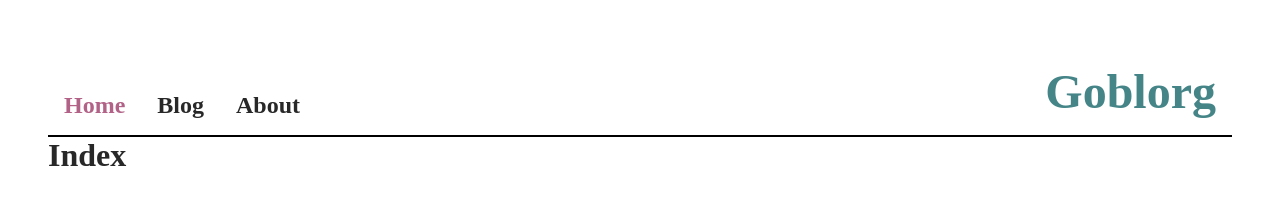
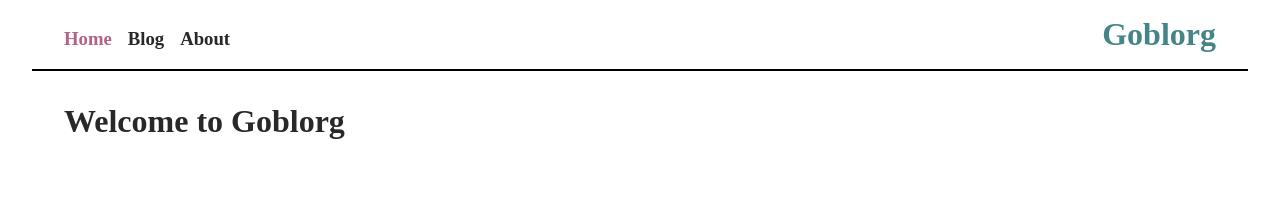
Before and after one commit to galihwicaksono90/blorg, a Gatsby site: page / in a window 1280 px wide. Built offline with nearby package versions, Linux system fonts and the light colour scheme; Gatsby itself is replaced by a stand-in of ours.

Commit message:
Fixed navbar

```diff
--- a/gatsby-browser.js
+++ b/gatsby-browser.js
@@ -12,6 +12,11 @@ export const wrapRootElement = ({ element }) => {
             padding: 0;
             margin: 0;
           }
+          html,
+          body {
+            font-family: "Jost*";
+            font-size: 16px;
+          }
         `}
       />
       {element}
--- a/src/components/Header.js
+++ b/src/components/Header.js
@@ -3,29 +3,29 @@ import { Link, useStaticQuery, graphql } from "gatsby"
 import styled from "@emotion/styled"
 import Navbar from "./Navbar"
 
-const StyledHeader = styled.div`
+const StyledHeader = styled.header`
+  position: sticky;
+  top: 0;
+  left: 0;
   background-color: ${props => props.theme.colors.dark.foreground};
+
   width: 100%;
-  padding: 1rem;
+  height: auto;
+  padding: ${props => props.theme.spacings.small}
+    ${props => props.theme.spacings.medium};
 
   display: flex;
-  align-items: flex-end;
+  align-items: baseline;
   justify-content: space-between;
 
   border-bottom: solid 2px black;
   color: ${props => props.theme.colors.dark.background};
-
   & h1 {
-    // margin: ${props => props.theme.spacings.small} 0 0 0;
-    font-size: 3rem;
-    font-family: "Cascadia Code";
-  }
-
-  & a,
-  a:visited {
-    color: ${({ theme }) => theme.colors.blue};
+    font-size: 2rem;
+    color: ${props => props.theme.colors.blue};
   }
 `
+
 const Header = ({ currentPage = "" }) => {
   const data = useStaticQuery(graphql`
     query headerQuery {
@@ -37,7 +37,7 @@ const Header = ({ currentPage = "" }) => {
     }
   `)
   return (
-    <StyledHeader>
+    <StyledHeader currentPage={currentPage}>
       <Navbar currentPage={currentPage} />
       <Link to="/">
         <h1>{data.site.siteMetadata.title}</h1>
--- a/src/components/Layout.js
+++ b/src/components/Layout.js
@@ -7,21 +7,17 @@ const Layout = props => {
 
 const StyledLayout = styled(Layout)`
   font-family: ${props => props.theme.fonts.main};
-  width: 100%;
-  min-height: 100vh;
+  // width: 100%;
   display: flex;
   flex-direction: column;
   align-items: flex-start;
-  padding: ${props => props.theme.spacings.large};
+  padding: ${props => props.theme.spacings.medium};
+  padding-top: 0;
   background-color: ${props => props.theme.colors.light.background};
   color: ${props => props.theme.colors.light.foreground};
 
   & a {
-    color: ${props => props.theme.colors.blue};
     text-decoration: none;
-    &:visited {
-      color: ${props => props.theme.colors.magenta};
-    }
   }
 `
 
--- a/src/components/Navbar.js
+++ b/src/components/Navbar.js
@@ -1,43 +1,53 @@
 import React from "react"
 import styled from "@emotion/styled"
 import { Link } from "gatsby"
-import { Location } from "@reach/router"
 
-const StyledNavbar = styled.nav`
+const StyledNavbar = styled.ul`
   display: flex;
   align-items: center;
   justify-content: center;
-
-  & h2 {
-    margin-right: ${props => props.theme.spacings.medium};
+  @media screen and (max-width: 720px) {
+    & li {
+      display: none;
+    }
   }
 `
-const StyledHeader = styled.h2`
+const StyledNavbarItem = styled.li`
+  list-style: none;
+  margin-right: ${props => props.theme.spacings.small};
+  & h3 {
     color: ${props => props.theme.colors.light.foreground};
     &.active {
       color: ${props => props.theme.colors.magenta};
     }
+  }
 `
 
-const Navbar = ({ currentPage = "" }) => {
-  console.log(currentPage)
+const NavbarItem = ({ children, to, className }) => {
+  return (
+    <StyledNavbarItem>
+      <Link to={to}>
+        <h3 className={className}>{children}</h3>
+      </Link>
+    </StyledNavbarItem>
+  )
+}
+
+const Navbar = ({ currentPage }) => {
   return (
     <StyledNavbar>
-      <Link to="/">
-        <StyledHeader className={currentPage === "index" && "active"}>
+      <NavbarItem to="/" className={currentPage === "index" ? "active" : ""}>
         Home
-        </StyledHeader>
-      </Link>
-      <Link to="/blog">
-        <StyledHeader className={currentPage === "blog" && "active"}>
+      </NavbarItem>
+      <NavbarItem to="/blog" className={currentPage === "blog" ? "active" : ""}>
         Blog
-        </StyledHeader>
-      </Link>
-      <Link to="/about">
-        <StyledHeader className={currentPage === "about" && "active"}>
+      </NavbarItem>
+      <NavbarItem
+        to="/about"
+        className={currentPage === "about" ? "active" : ""}
+      >
         About
-        </StyledHeader>
-      </Link>
+      </NavbarItem>
     </StyledNavbar>
   )
 }
--- a/src/pages/index.js
+++ b/src/pages/index.js
@@ -1,13 +1,24 @@
 import React from "react"
+import styled from "@emotion/styled"
 
 import Layout from "../components/Layout.js"
 import Header from "../components/Header"
 
+const IndexContent = styled.div`
+  width: 100%;
+  padding: ${props => props.theme.spacings.medium};
+  display: flex;
+  justify-content: flex-start;
+  align-items: flex-start;
+`
+
 const Home = ({ data }) => {
   return (
     <Layout>
-      <Header currentPage={"index"} />
-      <h1>Index</h1>
+      <Header currentPage="index" />
+      <IndexContent>
+        <h1>Welcome to Goblorg</h1>
+      </IndexContent>
     </Layout>
   )
 }
```
Also changed, not shown: src/components/BlogPostLayout.js (deleted, +0 -16 lines), src/components/Content.js (+29 -15 lines), src/components/HeaderImage.js (added, +22 -0 lines), src/components/PostLayout.js (added, +13 -0 lines), src/components/PostListItem.js (renamed from src/components/ListItem.js, +11 -9 lines), src/components/PostListItems.js (renamed from src/components/ListItems.js, +4 -4 lines), src/components/PostTitle.js (+18 -23 lines), src/pages/blog.js (+6 -12 lines), src/templates/blogTemplate.js (+7 -6 lines), src/components/LandingPage.js (added), 1 other file. Lines whose indentation alone changed are shown as unchanged.
